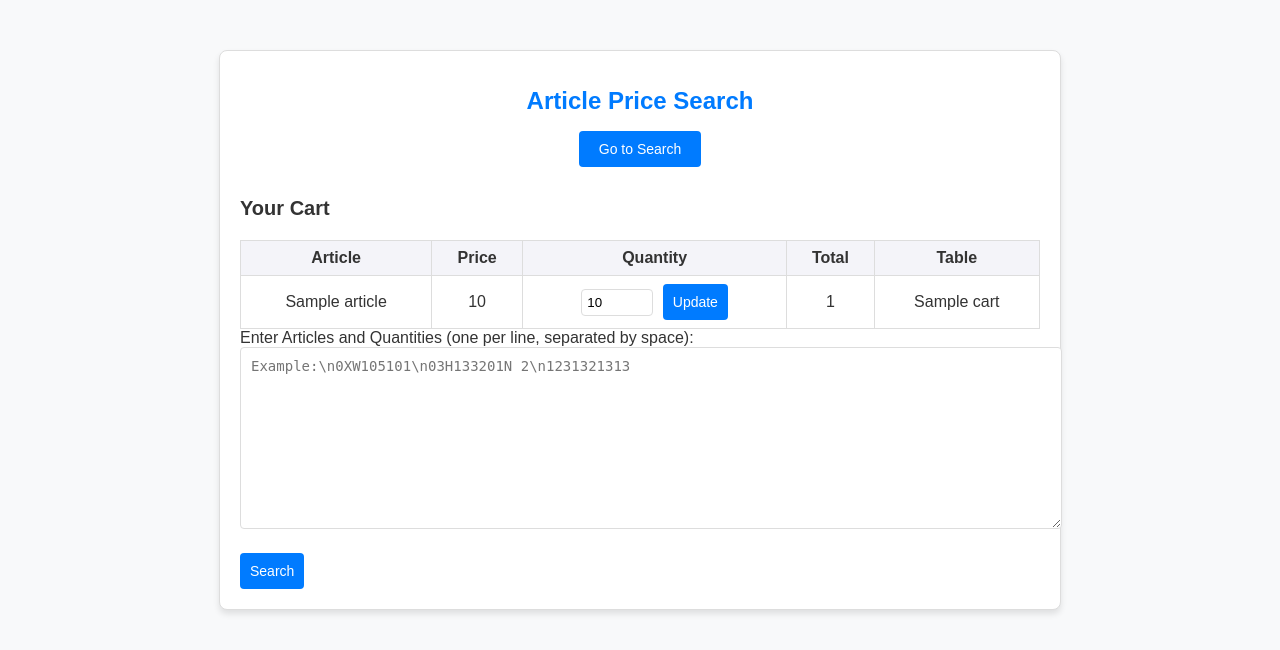
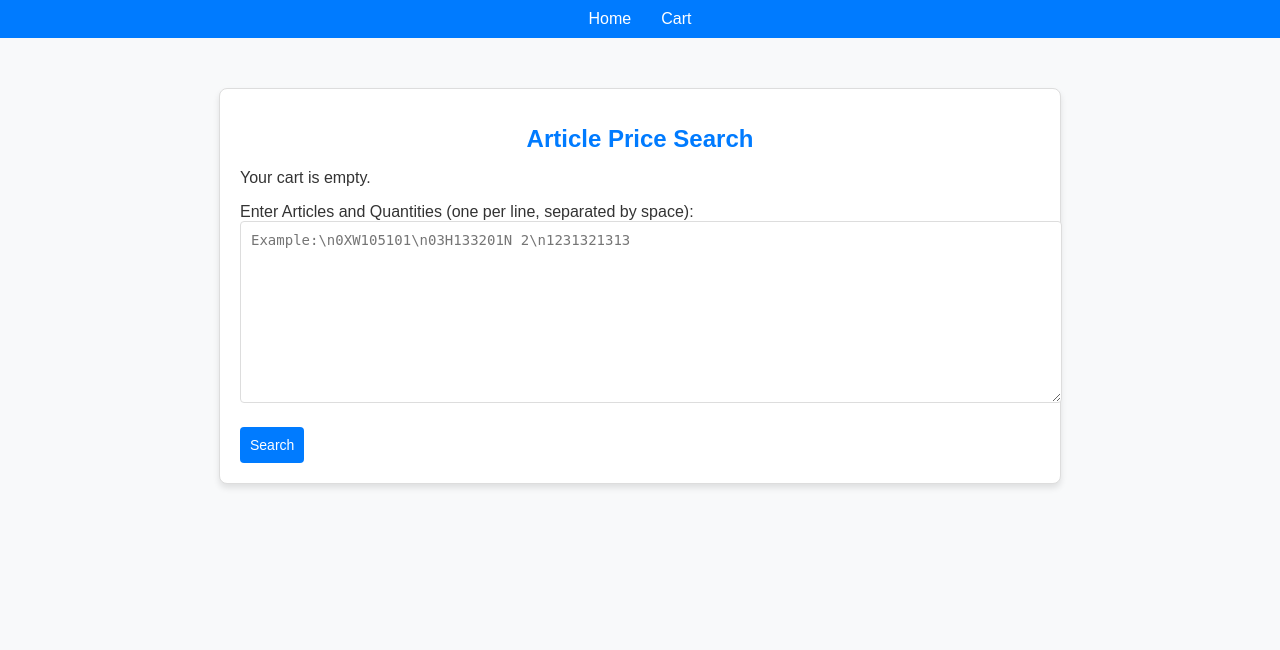
Before and after one commit to crimpi23/my_project, a Flask app: page / in a window 1280 px wide. Shown: the top 650 px of the page. Run offline with Flask 3, Linux system fonts and the light colour scheme; a database or web service that is not in the repository returns one stand-in record (values such as "Sample title"); some libraries are stand-ins or nearby versions.

Commit message:
Initial commit

```diff
--- a/app.py
+++ b/app.py
@@ -1,11 +1,11 @@
-from flask import Flask, render_template, request, session
+from flask import Flask, render_template, request, session, redirect, url_for
 import os
 import psycopg2
 import psycopg2.extras
 
 app = Flask(__name__)
 
-# Генерація secret_key із змінної середовища або автоматичне створення
+# Секретний ключ для сесій
 app.secret_key = os.environ.get('SECRET_KEY', os.urandom(24))
 
 # Функція для підключення до бази даних
@@ -16,52 +16,32 @@ def get_db_connection():
         cursor_factory=psycopg2.extras.DictCursor
     )
 
-# Головна сторінка
+# Головна сторінка для пошуку
 @app.route('/')
 def index():
-    try:
-        user_id = 1  # Ідентифікатор користувача
-        conn = get_db_connection()
-        cursor = conn.cursor()
+    return render_template('index.html')
 
-        # Отримуємо дані з кошика
-        cursor.execute("""
-            SELECT p.article, p.price, c.quantity, (p.price * c.quantity) AS total_price, p.table_name
-            FROM cart c
-            JOIN products p ON c.product_id = p.id
-            WHERE c.user_id = %s
-        """, (user_id,))
-        cart_items = cursor.fetchall()
-
-        return render_template('index.html', cart_items=cart_items)
-    except Exception as e:
-        return render_template('index.html', message=f"Error: {str(e)}")
-    finally:
-        cursor.close()
-        conn.close()
-
-# Пошук артикулів
+# Маршрут для пошуку артикулів
 @app.route('/search', methods=['POST'])
 def search_articles():
     articles = []
     quantities = {}
     auto_set_quantities = []
-    duplicate_articles = []  # Список для дубльованих артикулів
+    duplicate_articles = []
 
-    # Отримуємо текстовий ввід
+    # Обробка введення
     articles_input = request.form.get('articles')
     if not articles_input:
         return render_template('index.html', message="Please enter at least one article.")
 
-    # Розбираємо текстовий ввід на артикули й кількість
     for line in articles_input.splitlines():
         parts = line.strip().split()
-        if len(parts) == 1:  # Тільки артикул, без кількості
+        if len(parts) == 1:  # Тільки артикул
             article = parts[0].strip()
             if article in quantities:
                 quantities[article] += 1
                 if article not in duplicate_articles:
-                    duplicate_articles.append(article)  # Додаємо до дублювань
+                    duplicate_articles.append(article)
             else:
                 articles.append(article)
                 quantities[article] = 1
@@ -71,18 +51,16 @@ def search_articles():
             if article in quantities:
                 quantities[article] += int(quantity)
                 if article not in duplicate_articles:
-                    duplicate_articles.append(article)  # Додаємо до дублювань
+                    duplicate_articles.append(article)
             else:
                 articles.append(article)
                 quantities[article] = int(quantity)
-
-    if not articles:
-        return render_template('index.html', message="No valid articles provided.")
 
     try:
         conn = get_db_connection()
         cursor = conn.cursor()
 
+        # Отримуємо таблиці
         cursor.execute("SELECT table_name FROM price_lists")
         tables = cursor.fetchall()
 
@@ -110,7 +88,6 @@ def search_articles():
 
         missing_articles = [article for article in articles if article not in grouped_results]
 
-        # Зберігаємо результати пошуку в сесії
         session['grouped_results'] = grouped_results
         session['quantities'] = quantities
 
@@ -130,6 +107,33 @@ def search_articles():
         cursor.close()
         conn.close()
 
+# Сторінка кошика
+@app.route('/cart')
+def cart():
+    try:
+        user_id = 1
+        conn = get_db_connection()
+        cursor = conn.cursor()
+
+        # Отримуємо товари в кошику
+        cursor.execute("""
+            SELECT p.article, p.price, c.quantity, (p.price * c.quantity) AS total_price, p.table_name
+            FROM cart c
+            JOIN products p ON c.product_id = p.id
+            WHERE c.user_id = %s
+        """, (user_id,))
+        cart_items = cursor.fetchall()
+
+        return render_template('cart.html', cart_items=cart_items)
+
+    except Exception as e:
+        return render_template('cart.html', message=f"Error: {str(e)}")
+
+    finally:
+        cursor.close()
+        conn.close()
+
+# Додавання в кошик
 @app.route('/add_to_cart', methods=['POST'])
 def add_to_cart():
     try:
@@ -142,69 +146,38 @@ def add_to_cart():
         conn = get_db_connection()
         cursor = conn.cursor()
 
-        # Перевіряємо, чи запис існує
+        # Перевіряємо, чи товар уже є в кошику
         cursor.execute("""
             SELECT id FROM cart
             WHERE user_id = %s AND product_id = (
-                SELECT id FROM products
-                WHERE article = %s AND price = %s AND table_name = %s
+                SELECT id FROM products WHERE article = %s AND price = %s AND table_name = %s
             )
         """, (user_id, article, price, table_name))
         existing_cart_item = cursor.fetchone()
 
         if existing_cart_item:
+            # Оновлюємо кількість
             cursor.execute("""
                 UPDATE cart
                 SET quantity = quantity + %s
                 WHERE id = %s
             """, (quantity, existing_cart_item['id']))
         else:
+            # Додаємо новий товар
             cursor.execute("""
                 INSERT INTO cart (user_id, product_id, quantity, added_at)
                 VALUES (%s, (SELECT id FROM products WHERE article = %s AND price = %s AND table_name = %s), %s, NOW())
             """, (user_id, article, price, table_name, quantity))
         conn.commit()
 
-        grouped_results = session.get('grouped_results', {})
-        quantities = session.get('quantities', {})
-
-        return render_template(
-            'index.html',
-            grouped_results=grouped_results,
-            quantities=quantities,
-            message="Product added to cart successfully!"
-        )
+        return redirect(url_for('index'))
     except Exception as e:
         return render_template('index.html', message=f"Error: {str(e)}")
     finally:
         cursor.close()
         conn.close()
 
-@app.route('/cart')
-def view_cart():
-    try:
-        user_id = 1  # Заставний користувач
-        conn = get_db_connection()
-        cursor = conn.cursor()
-
-        # Отримуємо всі товари з кошика
-        cursor.execute("""
-            SELECT c.id AS cart_id, p.article, p.price, c.quantity, c.product_id
-            FROM cart c
-            JOIN products p ON c.product_id = p.id
-            WHERE c.user_id = %s
-        """, (user_id,))
-        cart_items = cursor.fetchall()
-
-        return render_template('cart.html', cart_items=cart_items)
-
-    except Exception as e:
-        return render_template('cart.html', message=f"Error: {str(e)}")
-    finally:
-        cursor.close()
-        conn.close()
-
-@app.route('/update_cart', methods=['POST'])
+# Оновлення кошика
 @app.route('/update_cart', methods=['POST'])
 def update_cart():
     try:
@@ -225,13 +198,12 @@ def update_cart():
         """, (quantity, user_id, article))
         conn.commit()
 
-        return render_template('index.html', message="Cart updated successfully!")
+        return redirect(url_for('cart'))
     except Exception as e:
-        return render_template('index.html', message=f"Error: {str(e)}")
+        return render_template('cart.html', message=f"Error: {str(e)}")
     finally:
         cursor.close()
         conn.close()
 
 if __name__ == '__main__':
-    port = int(os.environ.get('PORT', 5000))
-    app.run(host='0.0.0.0', port=port)
+    app.run(debug=True)
--- a/static/styles.css
+++ b/static/styles.css
@@ -192,3 +192,29 @@ th {
     border: 1px solid #ddd;
     border-radius: 4px;
 }
+header {
+    background-color: #007BFF;
+    padding: 10px 0;
+}
+
+header nav ul {
+    list-style: none;
+    margin: 0;
+    padding: 0;
+    display: flex;
+    justify-content: center;
+}
+
+header nav ul li {
+    margin: 0 15px;
+}
+
+header nav ul li a {
+    color: white;
+    text-decoration: none;
+    font-size: 16px;
+}
+
+header nav ul li a:hover {
+    text-decoration: underline;
+}
--- a/templates/index.html
+++ b/templates/index.html
@@ -8,13 +8,42 @@
     <link rel="stylesheet" href="https://cdnjs.cloudflare.com/ajax/libs/font-awesome/6.0.0-beta3/css/all.min.css">
 </head>
 <body>
+    <!-- Хедер із посиланнями -->
+    <header>
+        <nav>
+            <ul>
+                <li><a href="/">Home</a></li>
+                <li><a href="/cart">Cart</a></li>
+            </ul>
+        </nav>
+    </header>
+
     <div class="container">
         <h1>Article Price Search</h1>
 
-        <!-- Кнопка для повернення до пошуку -->
-        <div class="navigation-buttons">
-            <button onclick="window.location.href='#search-section'">Go to Search</button>
+        <!-- Повідомлення про дубльовані артикули -->
+        {% if duplicate_articles %}
+        <div class="warning-message">
+            <p>The following articles are duplicated in your input. Their quantities were combined automatically:</p>
+            <ul>
+                {% for article in duplicate_articles %}
+                <li>{{ article }}</li>
+                {% endfor %}
+            </ul>
         </div>
+        {% endif %}
+
+        <!-- Повідомлення про автоматично підставлену кількість -->
+        {% if auto_set_quantities %}
+        <div class="info-message">
+            <p>The following articles had no quantity specified. Their quantity has been automatically set to <strong>1</strong>:</p>
+            <ul>
+                {% for article in auto_set_quantities %}
+                <li>{{ article }}</li>
+                {% endfor %}
+            </ul>
+        </div>
+        {% endif %}
 
         <!-- Секція кошика -->
         {% if cart_items %}
```
Also changed, not shown: templates/cart.html (+31 -4 lines).
